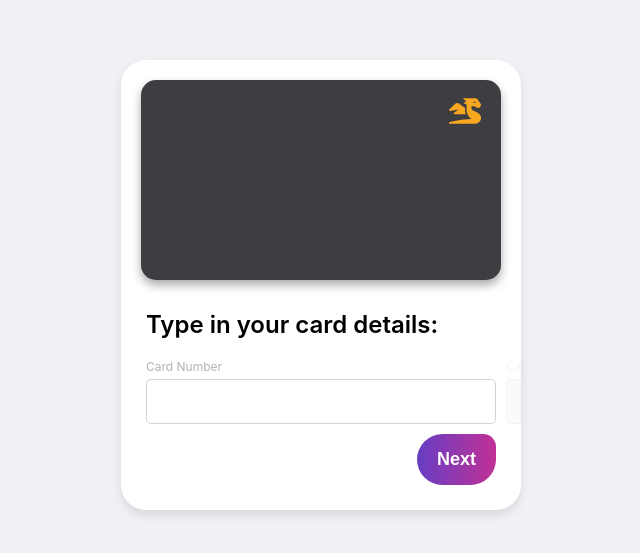
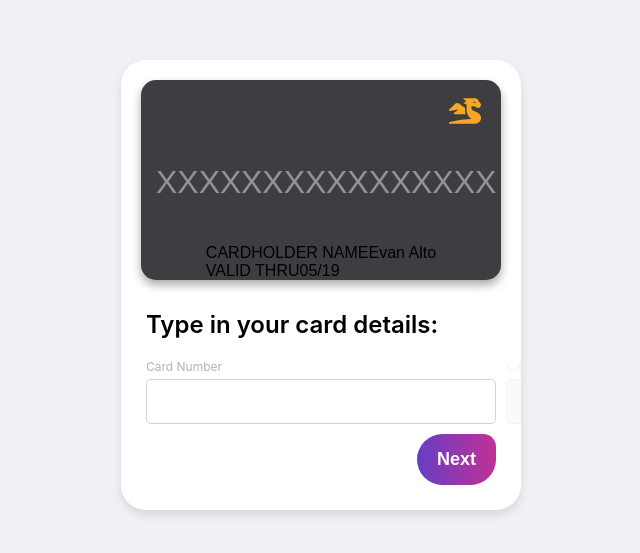
Before and after one commit to EvanAlto/add-card, a React (Create React App) app: page / in a window 1280 px wide. Shown: the part 115-668 px from the top of the page, without its empty margins (319-959 px from the left). Built offline with nearby package versions, Linux system fonts and the light colour scheme; a web font is replaced by a local one.

Commit message:
have working card number; need to come up with a more elegant solution though lol

```diff
--- a/src/components/App.js
+++ b/src/components/App.js
@@ -24,15 +24,16 @@ const App = () => {
       else setError('Must be a valid month/year')
     } else if (stage === 'security-code') {
       if (securityCode.value.length === securityCode.max) {
-        setTimeout(() => setSecurityCode(''), 200)
+        setTimeout(() => setSecurityCode({ ...securityCode, value: '' }), 200)
         setStage('card-number')
-        setCardNumber('')
-        setCardholderName('')
-        setValidThru('')
+        setCardNumber({...cardNumber, value: ''})
+        setCardholderName({ ...cardholderName, value: '' })
+        setValidThru({ ...validThru, value: '' })
       } else {
         setError('Must be a valid security code')
       }
     }
+    setTimeout(() => document.querySelector('div.enabled input').focus(),200)
   }
 
   return (
--- a/src/components/Card.js
+++ b/src/components/Card.js
@@ -2,14 +2,29 @@ import React from 'react'
 import './Card.scss'
 import { FaDragon } from 'react-icons/fa'
 
-const Card = ({ stage }) => {
+const Card = ({ stage, cardNumber, cardholderName, validThru, securityCode }) => {
+  let displayedCardNumber = cardNumber.value + 'XXXXXXXXXXXXXXXX'.slice(cardNumber.value.length)
+  let cardNumArr = []
+  cardNumArr.push(displayedCardNumber.slice(0, 4).split(''))
+  cardNumArr.push(displayedCardNumber.slice(4, 8).split(''))
+  cardNumArr.push(displayedCardNumber.slice(8, 12).split(''))
+  cardNumArr.push(displayedCardNumber.slice(12, 16).split(''))
   return (
     <div className='card-container'>
       <div className={`card ${stage === 'security-code' ? 'flipped' : ''}`}>
         <div className='face front'>
           <FaDragon />
-          <div>
-            {/* <div>0000 0000 0000 0000</div>
+          <div className="card-number">
+          {cardNumArr.map((group,i) => {
+            return (
+            <span className={`group group-${i}`}key={i}>
+              {group.map(num => {
+                if (num !== 'X') return <span className="num">{num}</span>
+                else return <span>{num}</span>
+              })}
+            </span>)
+            })}
+          </div>
           <div>
             <div>
               <span>CARDHOLDER NAME</span>
@@ -19,11 +34,10 @@ const Card = ({ stage }) => {
               <span>VALID THRU</span>
               <span>05/19</span>
             </div>
-            </div> */}
           </div>
         </div>
         <div className='face back'>
-          {/* <div>682</div> */}
+          <div>682</div>
           <FaDragon />
         </div>
       </div>
--- a/src/components/Card.scss
+++ b/src/components/Card.scss
@@ -5,6 +5,39 @@
   margin: 20px 20px 20px 20px;
   border-radius: 15px;
   perspective: 1000px;
+
+  .card-number {
+    width: 100%;
+    position: absolute;
+    top: calc(50% - 1rem);
+    color: #949394;
+
+    .group {
+      display: flex;
+      position: absolute;
+      font-size: 2rem;
+
+      span.num {
+        color: #fefefe;
+        min-width: 18px;
+      }
+    }
+
+    .group-0 {
+      left: 15px;
+    }
+
+    .group-1 {
+      left: 100px;
+    }
+
+    .group-2 {
+      left: 185px;
+    }
+    .group-3 {
+      left: 270px;
+    }
+  }
 }
 
 .card, .face {
```
Lines whose indentation alone changed are shown as unchanged.
